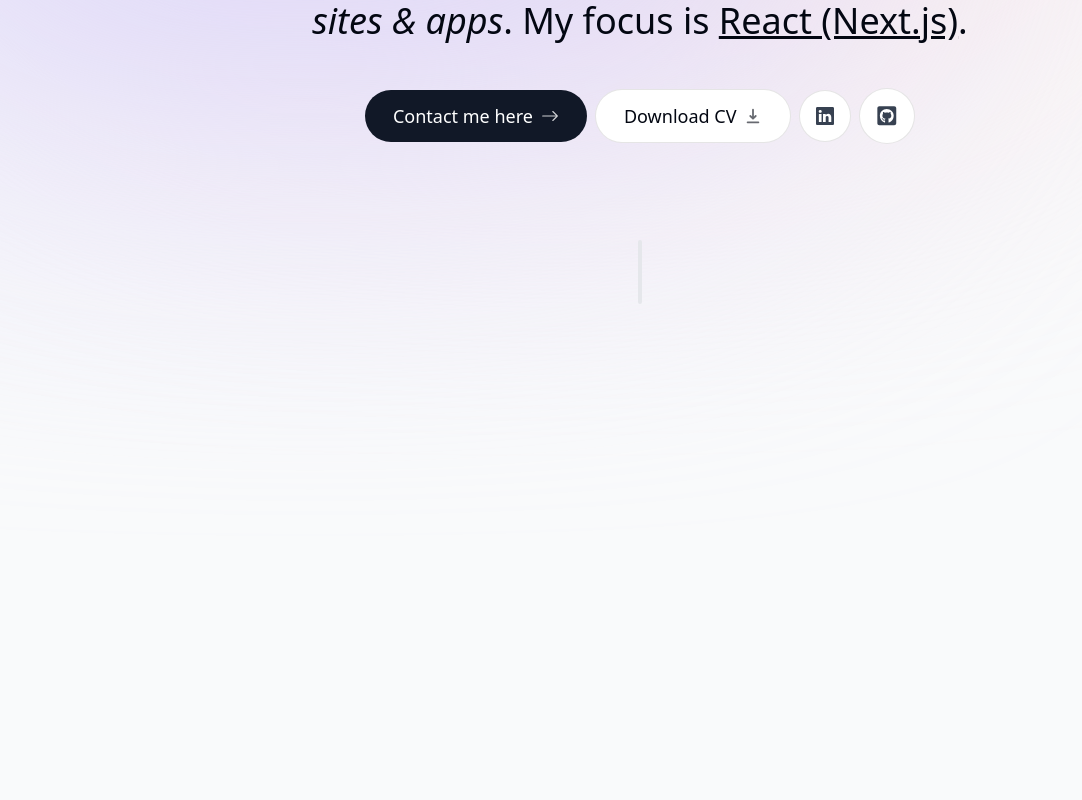
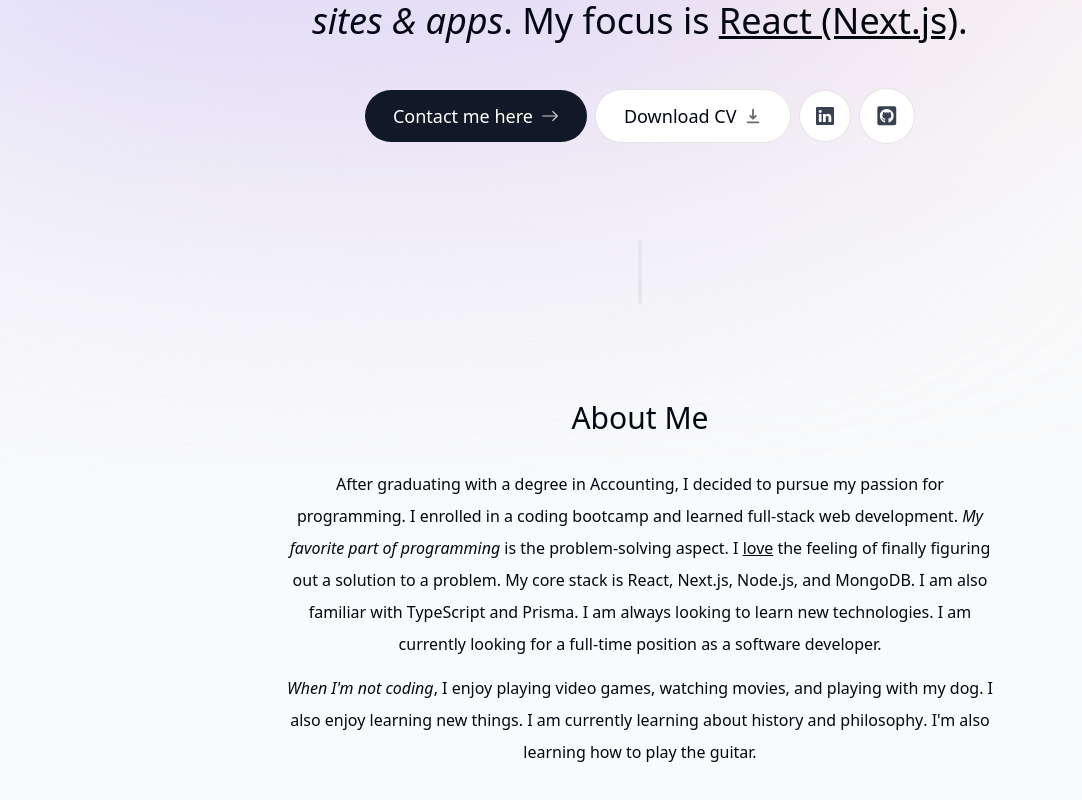
Before and after one commit to mmichael255/my-portfolio, a Next.js app: page / in a window 1280 px wide. Shown: the part 370-1170 px from the top of the page, without its empty margins (0-1082 px from the left). Built offline with nearby package versions, Linux system fonts and the light colour scheme.

Commit message:
added about me

```diff
--- a/app/page.tsx
+++ b/app/page.tsx
@@ -1,3 +1,4 @@
+import About from "@/components/about";
 import Intro from "@/components/intro";
 import SectionDivider from "@/components/section-divider";
 
@@ -6,6 +7,7 @@
     <main className="flex flex-col items-center px-4">
       <Intro />
       <SectionDivider />
+      <About />
     </main>
   );
 }
--- /dev/null
+++ b/components/about.tsx
@@ -0,0 +1,44 @@
+"use client";
+
+import React from "react";
+import SectionHeading from "./section-heading";
+import { motion } from "framer-motion";
+
+export default function About() {
+  return (
+    <motion.section
+      className="mb-28 max-w-[45rem] text-center leading-8  sm:mb-40"
+      initial={{ opacity: 0, y: 100 }}
+      animate={{ opacity: 1, y: 0 }}
+      transition={{ delay: 0.175 }}
+    >
+      <SectionHeading>About Me</SectionHeading>
+      <p className="mb-3">
+        After graduating with a degree in{" "}
+        <span className="font-medium">Accounting</span>, I decided to pursue my
+        passion for programming. I enrolled in a coding bootcamp and learned{" "}
+        <span className="font-medium">full-stack web development</span>.{" "}
+        <span className="italic">My favorite part of programming</span> is the
+        problem-solving aspect. I <span className="underline">love</span> the
+        feeling of finally figuring out a solution to a problem. My core stack
+        is{" "}
+        <span className="font-medium">
+          React, Next.js, Node.js, and MongoDB
+        </span>
+        . I am also familiar with TypeScript and Prisma. I am always looking to
+        learn new technologies. I am currently looking for a{" "}
+        <span className="font-medium">full-time position</span> as a software
+        developer.
+      </p>
+
+      <p>
+        <span className="italic">When I'm not coding</span>, I enjoy playing
+        video games, watching movies, and playing with my dog. I also enjoy{" "}
+        <span className="font-medium">learning new things</span>. I am currently
+        learning about{" "}
+        <span className="font-medium">history and philosophy</span>. I'm also
+        learning how to play the guitar.
+      </p>
+    </motion.section>
+  );
+}
--- a/components/intro.tsx
+++ b/components/intro.tsx
@@ -46,7 +46,7 @@
           </motion.span>
         </div>
       </div>
-      <motion.p
+      <motion.h1
         className="mb-10 mt-4 px-4 text-2xl font-medium !leading-[1.5] sm:text-4xl"
         initial={{ opacity: 0, y: 100 }}
         animate={{ opacity: 1, y: 0 }}
@@ -56,7 +56,7 @@
         <span className="font-bold">3 years</span> of experience. I enjoy
         building <span className="italic">sites & apps</span>. My focus is{" "}
         <span className="underline">React (Next.js)</span>.
-      </motion.p>
+      </motion.h1>
       <motion.div
         className="flex flex-col sm:flex-row items-center justify-center gap-2 px-4 text-lg font-medium"
         initial={{ opacity: 0, y: 100 }}
--- /dev/null
+++ b/components/section-heading.tsx
@@ -0,0 +1,9 @@
+import React from "react";
+
+type SectionHeadingProps = {
+  children: React.ReactNode;
+};
+
+export default function SectionHeading({ children }: SectionHeadingProps) {
+  return <h2 className="text-3xl font-medium capitalize mb-8">{children}</h2>;
+}
```
